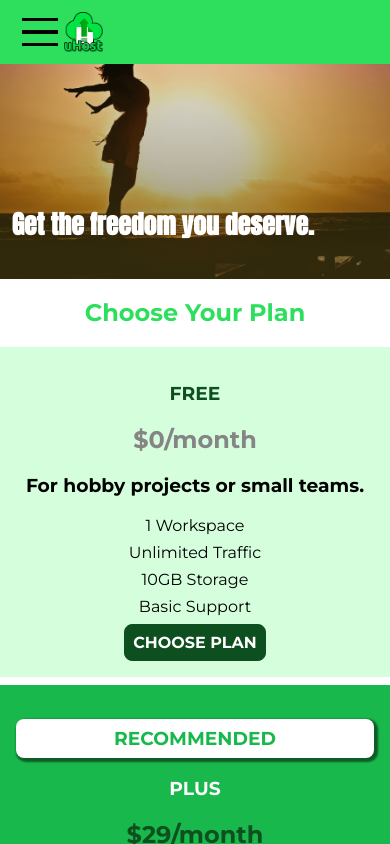
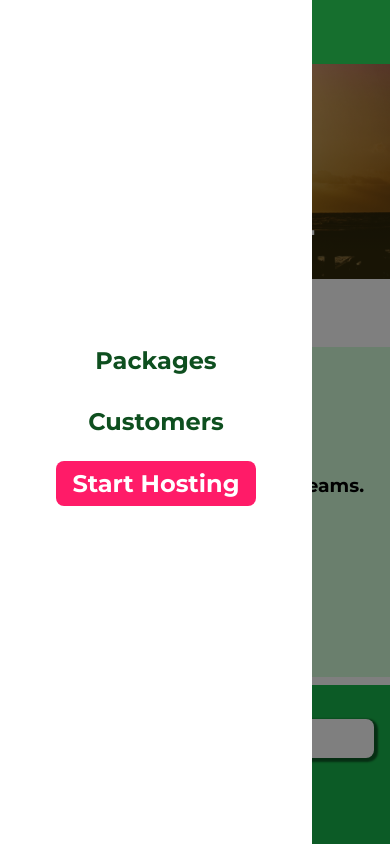
Before and after one commit to asta-otaku/uhost, a React (Create React App) app: page / in a window 390 px wide. Both pictures are taken after a click on the button 40 px from the left and 31 px from the top of the page. Shown: the top 844 px of the page. Built offline with nearby package versions, Linux system fonts and the light colour scheme.

Commit message:
Completed Homepage

```diff
--- a/src/App.css
+++ b/src/App.css
@@ -185,7 +185,7 @@ main {
   z-index: 101;
   top: 0;
   left: 0;
-  background: white;
+  background: #ffff;
   width: 80%;
   height: 100vh;
 }
@@ -208,6 +208,18 @@ main {
 
 .mobile-nav__item a {
   font-size: 1.5rem;
+}
+
+.mobile-nav__item a {
+  color: #0e4f1f;
+}
+
+.mobile-nav__item a:hover {
+  color: #2ddf5c;
+}
+
+.mobile-nav__item--cta a {
+  color: #ffff;
 }
 
 .button {
--- a/src/App.js
+++ b/src/App.js
@@ -2,7 +2,6 @@ import './App.css';
 import Header from './components/Header Component/Header';
 import { Routes, Route } from 'react-router-dom'
 import Homepage from './components/Homepage/Homepage';
-import NavBar from './components/NavBar Component/NavBar';
 
 function App() {
   return (
@@ -10,7 +9,6 @@ function App() {
       <Header />
       <Routes>
         <Route path='/' element={<Homepage />} />
-        <Route path='/nav' element={<NavBar />} />
       </Routes>
     </div>
   );
--- a/src/components/Header Component/Header.js
+++ b/src/components/Header Component/Header.js
@@ -1,14 +1,47 @@
 import React from "react";
 import companyLogo from "../images/uhost-icon.png";
 import { Link } from "react-router-dom";
+import { useState } from "react";
 import "../../App.css";
 
 function Header() {
+  const [, setBackdrop] = useState(false);
+  const [navClass, setNavClass] = useState(false);
+  const handleToggle = () => {
+    navClass === false && setNavClass(true);
+    setTimeout(() => {
+      setBackdrop(true);
+    }, 10);
+  };
+  const removeBackdrop = () => {
+    setNavClass(false)
+    setBackdrop(false);
+  };
+
   return (
     <>
+      {navClass ? (
+        <div
+          onClick={removeBackdrop}
+          className="backdrop open"
+        ></div>
+      ) : null}
+      <nav className={navClass ? "mobile-nav open" : "mobile-nav"}>
+        <ul className="mobile-nav__items">
+          <li className="mobile-nav__item">
+            <Link to="/packages">Packages</Link>
+          </li>
+          <li className="mobile-nav__item">
+            <Link to="/customers">Customers</Link>
+          </li>
+          <li className="mobile-nav__item mobile-nav__item--cta">
+            <Link to="/start-hosting">Start Hosting</Link>
+          </li>
+        </ul>
+      </nav>
       <header className="main-header">
         <div>
-          <button className="toggle-button">
+          <button className="toggle-button" onClick={handleToggle}>
             <span className="toggle-button__bar"></span>
             <span className="toggle-button__bar"></span>
             <span className="toggle-button__bar"></span>
--- a/src/components/Homepage/Homepage.css
+++ b/src/components/Homepage/Homepage.css
@@ -187,6 +187,7 @@
     font: inherit;
     padding: 0.5rem 1rem;
     cursor: pointer;
+    margin-right: 0.5rem;
   }
 
   .modal__action:hover,
--- a/src/components/Homepage/Homepage.js
+++ b/src/components/Homepage/Homepage.js
@@ -4,37 +4,34 @@ import "./Homepage.css";
 import { Link } from "react-router-dom";
 
 function Homepage() {
-
   const [modalClass, setModalClass] = useState(false);
-  const [backdrop, setBackdrop] = useState(false);
+  const [, setBackdrop] = useState(false);
   const handlePlans = () => {
     modalClass === false && setModalClass(true);
     setTimeout(() => {
       setBackdrop(true);
     }, 10);
-  }
+  };
   const removeModal = () => {
-    setModalClass(false)
-    setBackdrop(false)
-  }
+    setModalClass(false);
+    setBackdrop(false);
+  };
   return (
     <>
       <main>
-        {/* Newly added */}
-      {
-        modalClass
-        ? <div onClick={removeModal} className={backdrop ? "backdrop open" :"backdrop"}></div>
-        : <div className={backdrop ? "backdrop open" :"backdrop"}></div>
-      }
+        {modalClass ? (
+          <div onClick={removeModal} className={"backdrop open"}></div>
+        ) : null}
         <div className={modalClass ? "modal open" : "modal"}>
           <h1 className="modal__title">Do you want to continue?</h1>
           <div className="modal__actions">
-          <a href="start-hosting/index.html" className="modal__action">
+            <Link to="/start-hosting" className="modal__action">
               Yes!
-          </a>
+            </Link>
             <button
               className="modal__action modal__action--negative"
               type="button"
+              onClick={removeModal}
             >
               No!
             </button>
@@ -57,7 +54,9 @@ function Homepage() {
                 <li className="plan__feature">Basic Support</li>
               </ul>
               <div>
-                <button onClick={handlePlans} className="button">CHOOSE PLAN</button>
+                <button onClick={handlePlans} className="button">
+                  CHOOSE PLAN
+                </button>
               </div>
             </article>
             <article className="plan plan--highlighted">
@@ -72,7 +71,9 @@ function Homepage() {
                 <li className="plan__feature">Plus Support</li>
               </ul>
               <div>
-                <button onClick={handlePlans} className="button">CHOOSE PLAN</button>
+                <button onClick={handlePlans} className="button">
+                  CHOOSE PLAN
+                </button>
               </div>
             </article>
             <article className="plan">
@@ -86,7 +87,9 @@ function Homepage() {
                 <li className="plan__feature">Priority Support</li>
               </ul>
               <div>
-                <button onClick={handlePlans} className="button">CHOOSE PLAN</button>
+                <button onClick={handlePlans} className="button">
+                  CHOOSE PLAN
+                </button>
               </div>
             </article>
           </div>
--- a/src/components/NavBar Component/NavBar.js
+++ /dev/null
@@ -1,24 +0,0 @@
-import React from "react";
-import { Link } from "react-router-dom";
-
-function NavBar() {
-  return (
-    <>
-      <nav className="mobile-nav">
-        <ul className="mobile-nav__items">
-          <li className="mobile-nav__item">
-            <Link to="/packages">Packages</Link>
-          </li>
-          <li className="mobile-nav__item">
-            <Link to="/customers">Customers</Link>
-          </li>
-          <li className="mobile-nav__item mobile-nav__item--cta">
-            <Link to="/start-hosting">Start Hosting</Link>
-          </li>
-        </ul>
-      </nav>
-    </>
-  );
-}
-
-export default NavBar;
```
Lines whose indentation alone changed are shown as unchanged.
